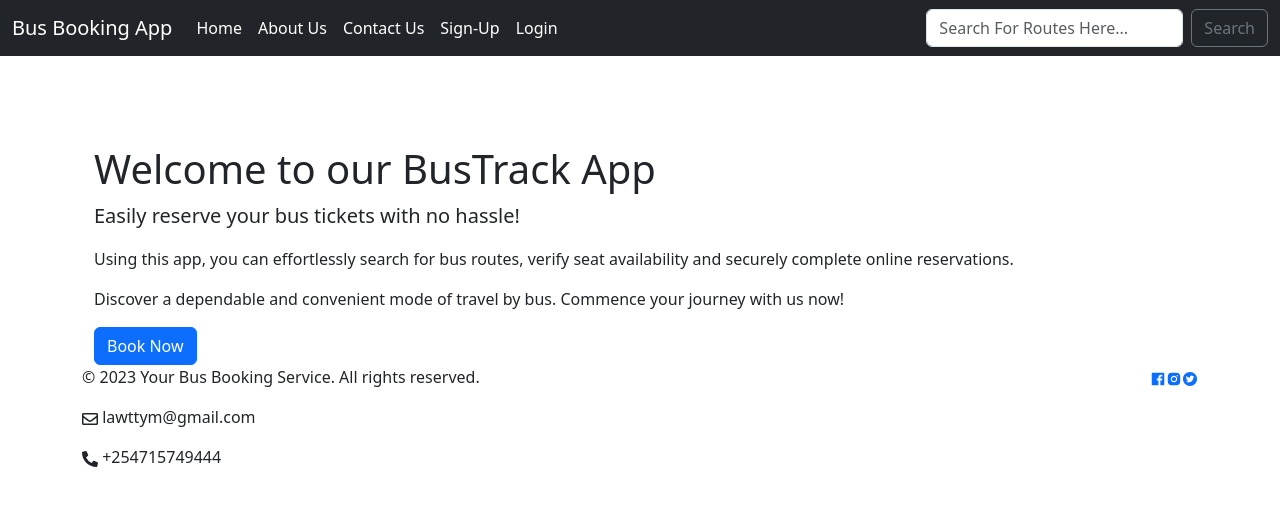
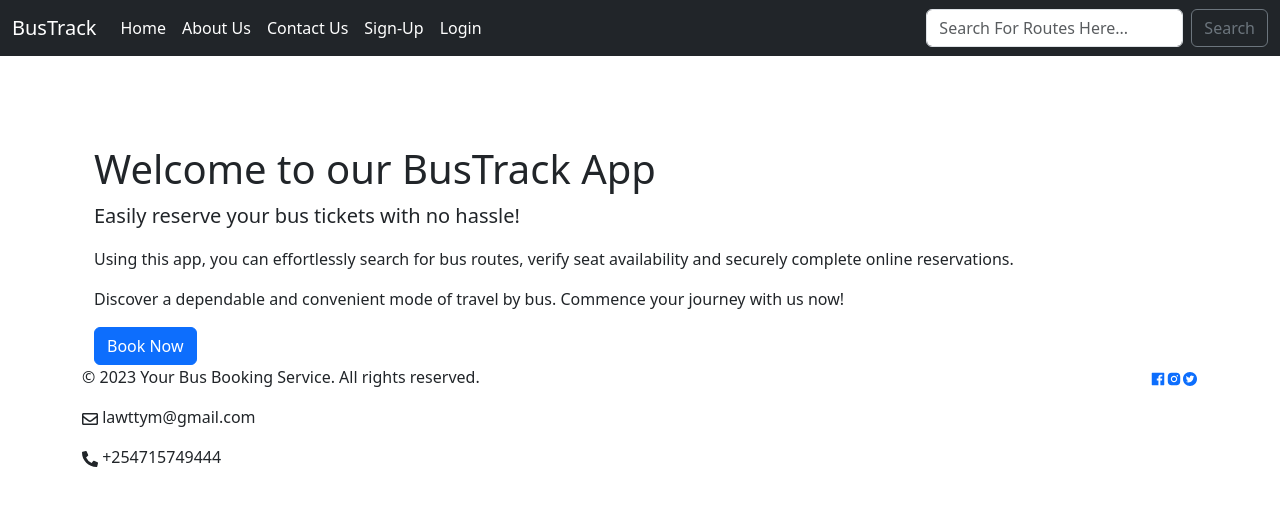
Before and after one commit to Wandati/Bus-Booking-App, a React (Create React App) app in the folder client/: page / in a window 1280 px wide. Shown: the top 506 px of the page. Built offline with nearby package versions, Linux system fonts and the light colour scheme.

Commit message:
Navbar Updated

```diff
--- a/client/src/components/Navbar.js
+++ b/client/src/components/Navbar.js
@@ -6,7 +6,7 @@ function Navbar() {
     <nav className="navbar navbar-expand-lg navbar-dark bg-dark">
       <div className="container-fluid">
         <Link to="/" className="navbar-brand">
-          Bus Booking App
+          BusTrack
         </Link>
         <button
           className="navbar-toggler"
```
